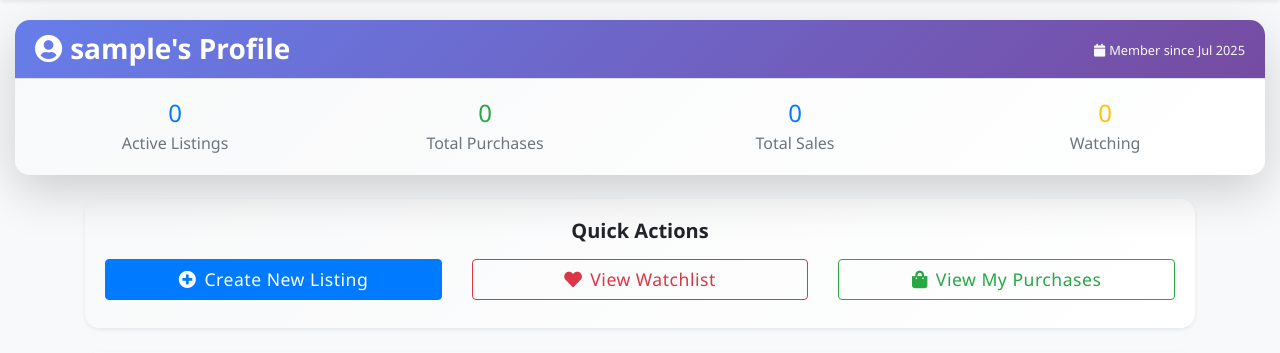
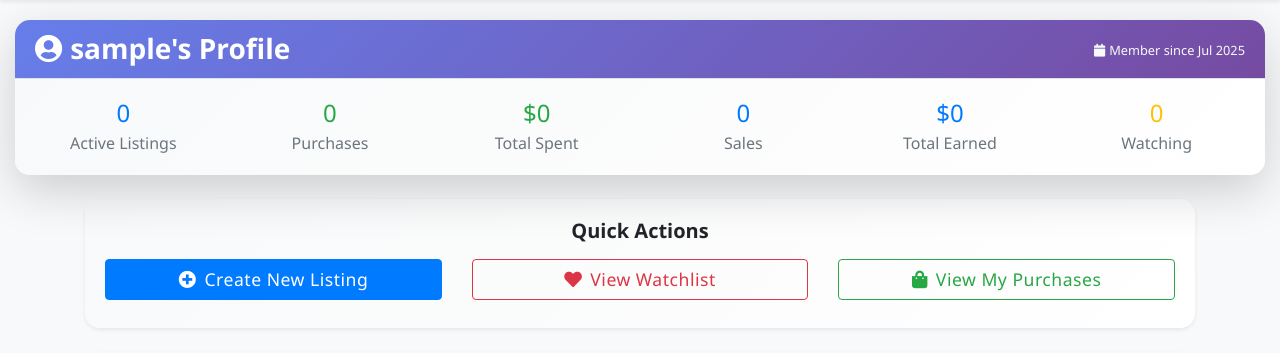
Before and after one commit to Omar123098/Ecommerce, a Django app: page /profile in a window 1280 px wide. Shown: the part 62-415 px from the top of the page. Run offline with Django 3.2, Linux system fonts and the light colour scheme; the visitor is signed in with stand-in values (Sample User, id 1); data that the repository does not hold is empty; some libraries are stand-ins or nearby versions.

Commit message:
Fix watchlist updates and purchase display issues
- Fixed watchlist not updating on main listings page
- Added proper watchlist status display (Watch/Unwatch buttons)
- Updated purchase history to show quantity and total cost correctly
- Enhanced profile page with better purchase/sales statistics
- Fixed MultipleObjectsReturned error for listings with multiple purchases
- Improved purchase tracking and display throughout the application

```diff
--- a/marketplace/templates/marketplace/profile.html
+++ b/marketplace/templates/marketplace/profile.html
@@ -22,25 +22,37 @@
                 </div>
                 <div class="card-body">
                     <div class="row">
-                        <div class="col-md-3 text-center">
+                        <div class="col-md-2 text-center">
                             <div class="profile-stat">
                                 <h4 class="text-primary mb-1">{{ user_listings.count }}</h4>
                                 <p class="text-muted mb-0">Active Listings</p>
                             </div>
                         </div>
-                        <div class="col-md-3 text-center">
+                        <div class="col-md-2 text-center">
                             <div class="profile-stat">
                                 <h4 class="text-success mb-1">{{ total_purchases }}</h4>
-                                <p class="text-muted mb-0">Total Purchases</p>
+                                <p class="text-muted mb-0">Purchases</p>
                             </div>
                         </div>
-                        <div class="col-md-3 text-center">
+                        <div class="col-md-2 text-center">
+                            <div class="profile-stat">
+                                <h4 class="text-success mb-1">${{ total_spent|floatformat:0 }}</h4>
+                                <p class="text-muted mb-0">Total Spent</p>
+                            </div>
+                        </div>
+                        <div class="col-md-2 text-center">
                             <div class="profile-stat">
                                 <h4 class="text-primary mb-1">{{ total_sales }}</h4>
-                                <p class="text-muted mb-0">Total Sales</p>
+                                <p class="text-muted mb-0">Sales</p>
                             </div>
                         </div>
-                        <div class="col-md-3 text-center">
+                        <div class="col-md-2 text-center">
+                            <div class="profile-stat">
+                                <h4 class="text-primary mb-1">${{ total_earned|floatformat:0 }}</h4>
+                                <p class="text-muted mb-0">Total Earned</p>
+                            </div>
+                        </div>
+                        <div class="col-md-2 text-center">
                             <div class="profile-stat">
                                 <h4 class="text-warning mb-1">{{ watchlist_count }}</h4>
                                 <p class="text-muted mb-0">Watching</p>
@@ -167,7 +179,8 @@
                                 <thead>
                                     <tr>
                                         <th>Item</th>
-                                        <th>Price</th>
+                                        <th>Qty</th>
+                                        <th>Total</th>
                                         <th>Date</th>
                                     </tr>
                                 </thead>
@@ -179,7 +192,10 @@
                                                     {{ purchase.listing.title|truncatechars:25 }}
                                                 </a>
                                             </td>
-                                            <td class="font-weight-bold text-success">${{ purchase.purchase_price }}</td>
+                                            <td>
+                                                <span class="badge badge-info badge-sm">{{ purchase.quantity_purchased }}</span>
+                                            </td>
+                                            <td class="font-weight-bold text-success">${{ purchase.total_price }}</td>
                                             <td class="text-muted small">{{ purchase.purchase_date|date:"M d" }}</td>
                                         </tr>
                                     {% endfor %}
@@ -214,7 +230,8 @@
                                 <thead>
                                     <tr>
                                         <th>Item</th>
-                                        <th>Price</th>
+                                        <th>Qty</th>
+                                        <th>Total</th>
                                         <th>Buyer</th>
                                         <th>Date</th>
                                     </tr>
@@ -224,10 +241,13 @@
                                         <tr>
                                             <td>
                                                 <a href="{% url 'listing_detail' sale.listing.id %}" class="text-decoration-none">
-                                                    {{ sale.listing.title|truncatechars:20 }}
+                                                    {{ sale.listing.title|truncatechars:15 }}
                                                 </a>
                                             </td>
-                                            <td class="font-weight-bold text-primary">${{ sale.purchase_price }}</td>
+                                            <td>
+                                                <span class="badge badge-info badge-sm">{{ sale.quantity_purchased }}</span>
+                                            </td>
+                                            <td class="font-weight-bold text-primary">${{ sale.total_price }}</td>
                                             <td class="text-muted small">{{ sale.buyer.username }}</td>
                                             <td class="text-muted small">{{ sale.purchase_date|date:"M d" }}</td>
                                         </tr>
--- a/marketplace/views.py
+++ b/marketplace/views.py
@@ -24,9 +24,15 @@ def index(request):
         if category_id:
             listings = listings.filter(category_id=category_id)
 
+    # Get user's watchlist items if authenticated
+    user_watchlist = set()
+    if request.user.is_authenticated:
+        user_watchlist = set(Watchlist.objects.filter(user=request.user).values_list('listing_id', flat=True))
+
     return render(request, "marketplace/index.html", {
         "listings": listings,
-        "categories": categories
+        "categories": categories,
+        "user_watchlist": user_watchlist
     })
 
 def category_listings(request, category_id):
@@ -36,9 +42,15 @@ def category_listings(request, category_id):
     # Get all available listings in this category (active and not sold)
     listings = Listing.objects.filter(category=category, isActive=True, isSold=False).order_by('-created_at')
 
+    # Get user's watchlist items if authenticated
+    user_watchlist = set()
+    if request.user.is_authenticated:
+        user_watchlist = set(Watchlist.objects.filter(user=request.user).values_list('listing_id', flat=True))
+
     return render(request, "marketplace/category_listings.html", {
         "listings": listings,
-        "category": category
+        "category": category,
+        "user_watchlist": user_watchlist
     })
 
 def create_listing(request):
@@ -159,17 +171,14 @@ def listing_detail(request, listing_id):
         in_watchlist = Watchlist.objects.filter(user=request.user, listing=listing).exists()
 
     # Get purchase information if sold
-    purchase = None
+    purchases = None
     if listing.isSold:
-        try:
-            purchase = Purchase.objects.get(listing=listing)
-        except Purchase.DoesNotExist:
-            pass
+        purchases = Purchase.objects.filter(listing=listing).order_by('-purchase_date')
 
     return render(request, "marketplace/listing_detail.html", {
         "listing": listing,
         "in_watchlist": in_watchlist,
-        "purchase": purchase,
+        "purchases": purchases,
     })
 
 def login_view(request):
@@ -247,6 +256,16 @@ def profile(request):
     # Get total sales made
     total_sales = Purchase.objects.filter(seller=user).count()
 
+    # Calculate purchase summary statistics
+    all_purchases = Purchase.objects.filter(buyer=user)
+    total_spent = sum(purchase.total_price for purchase in all_purchases)
+    total_items_purchased = sum(purchase.quantity_purchased for purchase in all_purchases)
+
+    # Calculate sales summary statistics
+    all_sales = Purchase.objects.filter(seller=user)
+    total_earned = sum(sale.total_price for sale in all_sales)
+    total_items_sold = sum(sale.quantity_purchased for sale in all_sales)
+
     return render(request, "marketplace/profile.html", {
         "user_listings": user_listings,
         "user_purchases": user_purchases,
@@ -254,6 +273,10 @@ def profile(request):
         "watchlist_count": watchlist_count,
         "total_purchases": total_purchases,
         "total_sales": total_sales,
+        "total_spent": total_spent,
+        "total_items_purchased": total_items_purchased,
+        "total_earned": total_earned,
+        "total_items_sold": total_items_sold,
     })
 
 
@@ -272,8 +295,15 @@ def my_purchases(request):
     """Display user's purchase history"""
     user_purchases = Purchase.objects.filter(buyer=request.user).order_by('-purchase_date')
 
+    # Calculate summary statistics
+    total_spent = sum(purchase.total_price for purchase in user_purchases)
+    total_items = sum(purchase.quantity_purchased for purchase in user_purchases)
+
     return render(request, "marketplace/my_purchases.html", {
-        "purchases": user_purchases
+        "purchases": user_purchases,
+        "total_spent": total_spent,
+        "total_items": total_items,
+        "purchase_count": user_purchases.count()
     })
 
 
@@ -298,7 +328,12 @@ def add_to_watchlist(request, listing_id):
     else:
         messages.info(request, f"'{listing.title}' is already in your watchlist.")
 
-    return redirect('listing_detail', listing_id=listing_id)
+    # Check if request came from index page
+    next_url = request.GET.get('next')
+    if next_url == 'index':
+        return redirect('index')
+    else:
+        return redirect('listing_detail', listing_id=listing_id)
 
 
 @login_required
@@ -313,7 +348,12 @@ def remove_from_watchlist(request, listing_id):
     except Watchlist.DoesNotExist:
         messages.error(request, "This listing was not in your watchlist.")
 
-    return redirect('listing_detail', listing_id=listing_id)
+    # Check if request came from index page
+    next_url = request.GET.get('next')
+    if next_url == 'index':
+        return redirect('index')
+    else:
+        return redirect('listing_detail', listing_id=listing_id)
 
 
 @login_required
```
Also changed, not shown: marketplace/templates/marketplace/index.html (+9 -3 lines), marketplace/templates/marketplace/listing_detail.html (+12 -4 lines), marketplace/templates/marketplace/my_purchases.html (+46 -6 lines).
